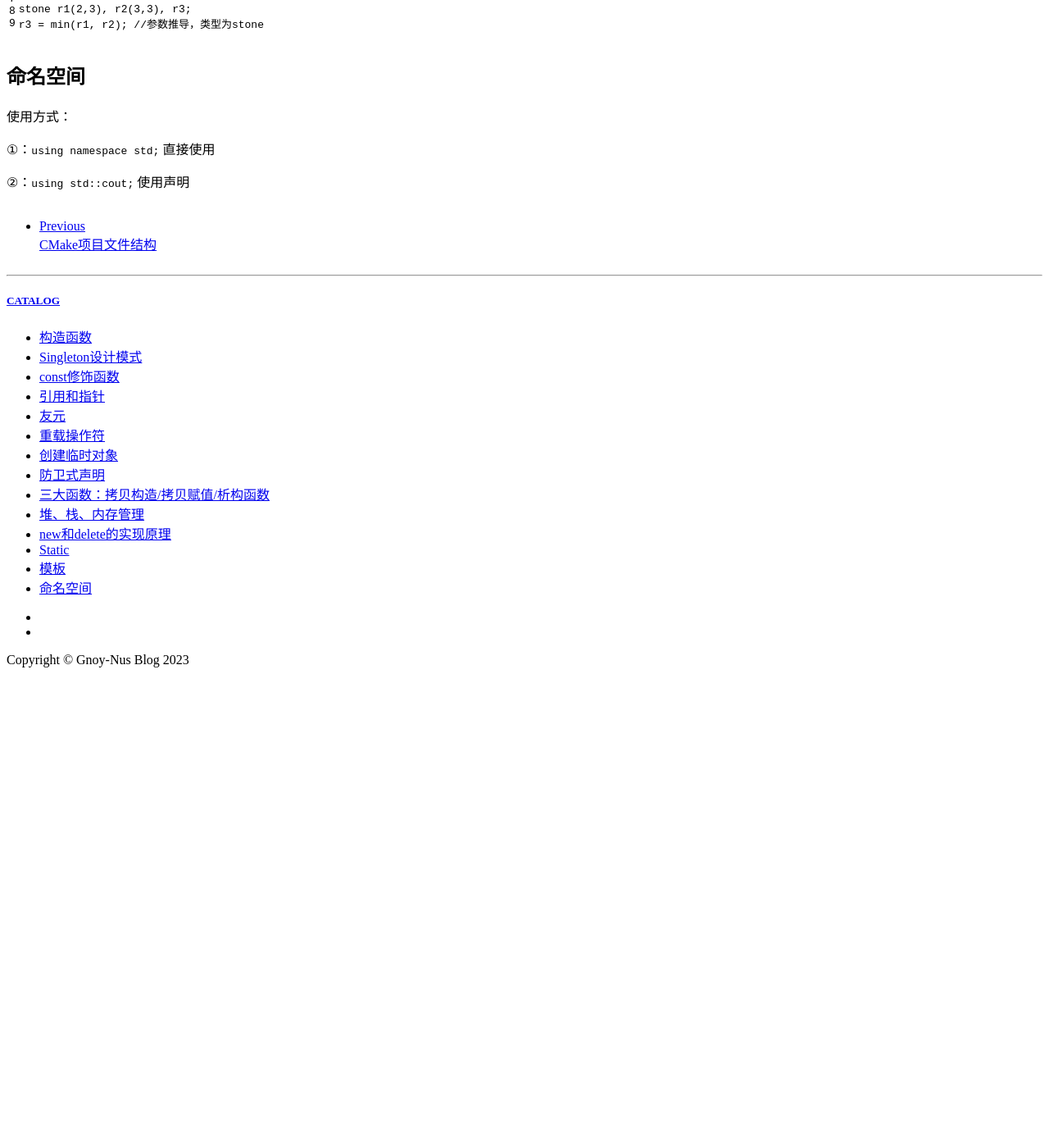
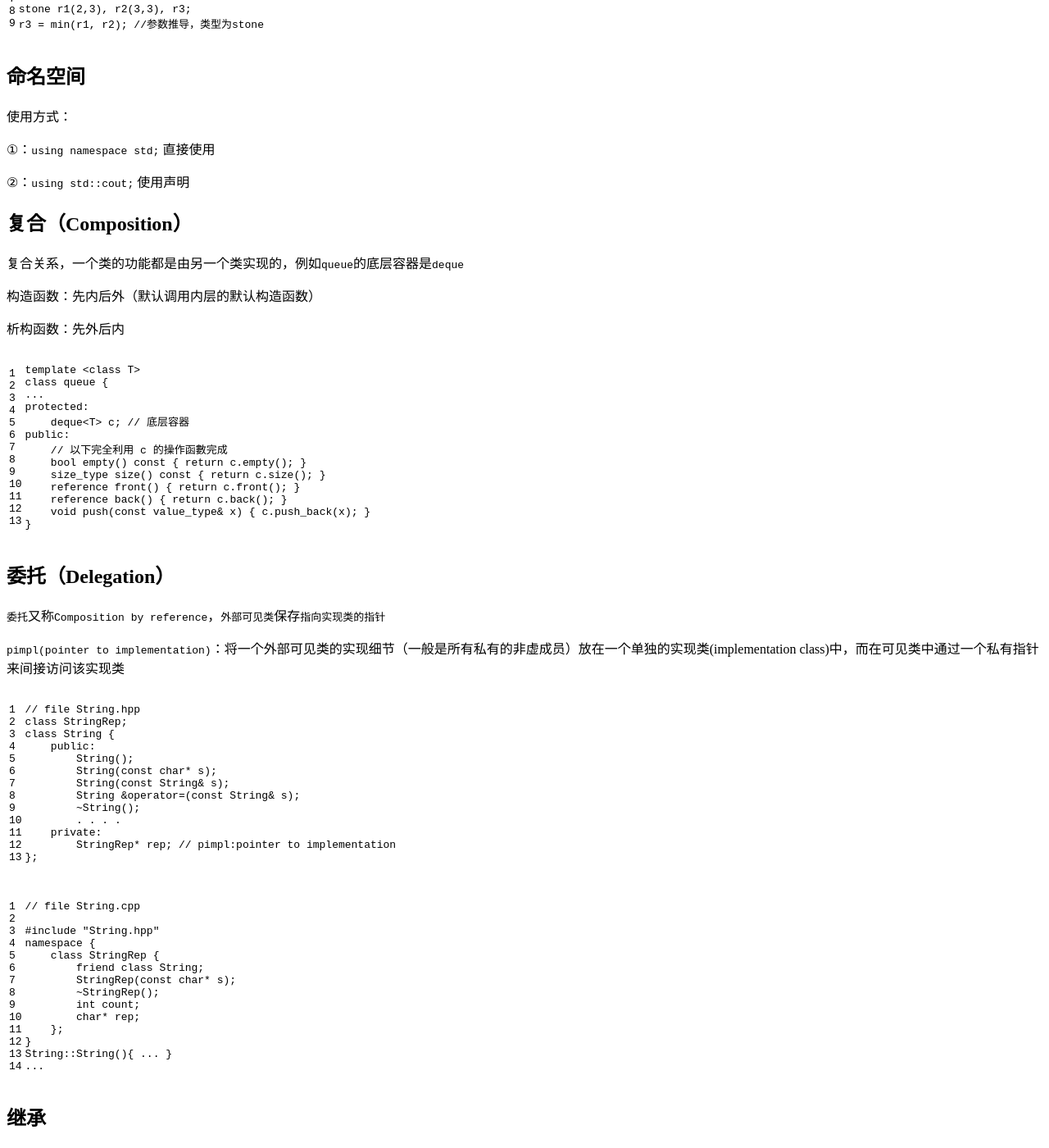
Before and after one commit to Gnoy-Nus/Gnoy-Nus.github.io, a Jekyll site: the page built from _posts/2023-04-02-侯捷C++面向对象高级编程1.md, in a window 1280 px wide and 1400 px high, scrolled down 5804 px. Shown: the whole window at 82% size. Built offline with Jekyll 4.4.1, drawn with Linux system fonts in a browser that asks for light colours; comment, search, counter and statistics services are not loaded; before the commit the page ends 6634 px from its top, so only the background shows below that; some of the changed text lies outside the part shown.

Commit message:
Update 2023-04-02-侯捷C++面向对象高级编程1.md

````diff
--- a/_posts/2023-04-02-侯捷C++面向对象高级编程1.md
+++ b/_posts/2023-04-02-侯捷C++面向对象高级编程1.md
@@ -314,3 +314,79 @@ r3 = min(r1, r2); //参数推导，类型为stone
 ①：`using namespace std;`  直接使用
 
 ②：`using std::cout;`  使用声明
+
+# 复合（Composition）
+
+复合关系，一个类的功能都是由另一个类实现的，例如`queue`的底层容器是`deque`
+
+构造函数：先内后外（默认调用内层的默认构造函数）
+
+析构函数：先外后内
+
+```c++
+template <class T>
+class queue {
+...
+protected:
+    deque<T> c; // 底层容器
+public:
+    // 以下完全利用 c 的操作函數完成
+    bool empty() const { return c.empty(); }
+    size_type size() const { return c.size(); }
+    reference front() { return c.front(); }
+    reference back() { return c.back(); }
+    void push(const value_type& x) { c.push_back(x); }
+}
+```
+
+# 委托（Delegation）
+
+`委托`又称`Composition by reference`，`外部可见类`保存`指向实现类的指针`
+
+`pimpl(pointer to implementation)`：将一个外部可见类的实现细节（一般是所有私有的非虚成员）放在一个单独的实现类(implementation class)中，而在可见类中通过一个私有指针来间接访问该实现类
+
+```c++
+// file String.hpp
+class StringRep;
+class String {
+    public:
+        String();
+        String(const char* s);
+        String(const String& s);
+        String &operator=(const String& s);
+        ~String();
+        . . . .
+    private:
+        StringRep* rep; // pimpl:pointer to implementation
+};
+```
+
+```c++
+// file String.cpp
+
+#include "String.hpp"
+namespace {
+    class StringRep {
+        friend class String;
+        StringRep(const char* s);
+        ~StringRep();
+        int count;
+        char* rep;
+    };
+}
+String::String(){ ... }
+...
+```
+
+# 继承
+
+- 构造：由内而外
+- 析构：由外而内（base类的析构必须是virtual函数）【原因：[C++中基类的析构函数为什么要用virtual虚析构函数 - 苦涩的茶 - 博客园 (cnblogs.com)](https://www.cnblogs.com/liushui-sky/p/5824919.html)】
+
+# 复合/委托/继承的符号
+
+复合：实心菱形+箭头
+
+委托：空心菱形+箭头
+
+继承：三角形箭头
````
